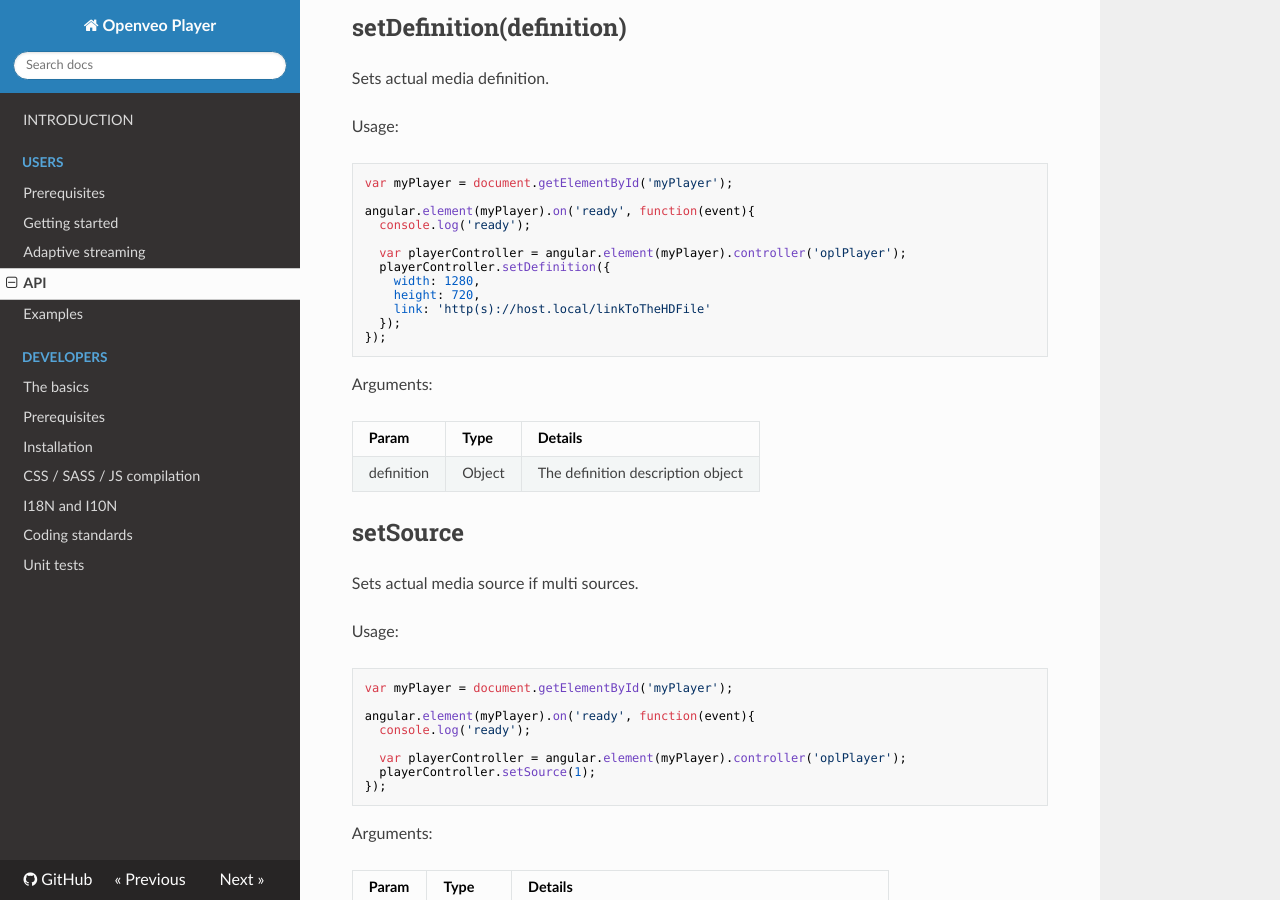
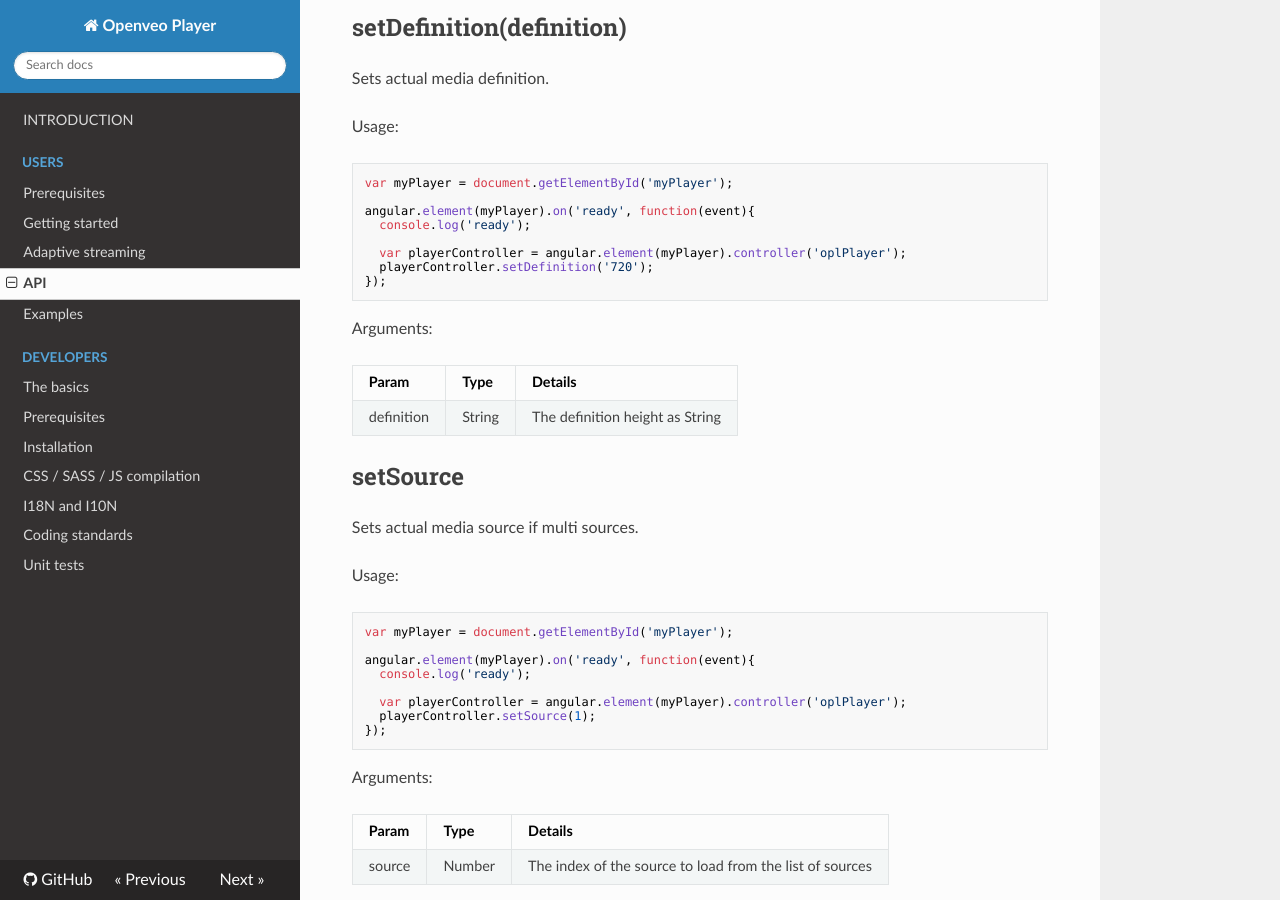
Before and after one commit to veo-labs/openveo-player, an MkDocs documentation site: the page built from docs/api.md, in a window 1280 px wide and 900 px high, scrolled down 1911 px. Built offline with MkDocs 1.6.1, drawn with Linux system fonts in a browser that asks for light colours; nearby versions of some CDN libraries; old or Windows-style settings are respelled for this version of MkDocs.

Commit message:
docs: fix setDefinition API

````diff
--- a/docs/api.md
+++ b/docs/api.md
@@ -103,11 +103,7 @@ angular.element(myPlayer).on('ready', function(event){
   console.log('ready');
 
   var playerController = angular.element(myPlayer).controller('oplPlayer');
-  playerController.setDefinition({
-    width: 1280,
-    height: 720,
-    link: 'http(s)://host.local/linkToTheHDFile'
-  });
+  playerController.setDefinition('720');
 });
 ```
 
@@ -115,7 +111,7 @@ Arguments:
 
 Param | Type | Details
 ----- | ---- | ----
-definition  | Object  | The definition description object
+definition  | String  | The definition height as String
 
 ## setSource
 
````
